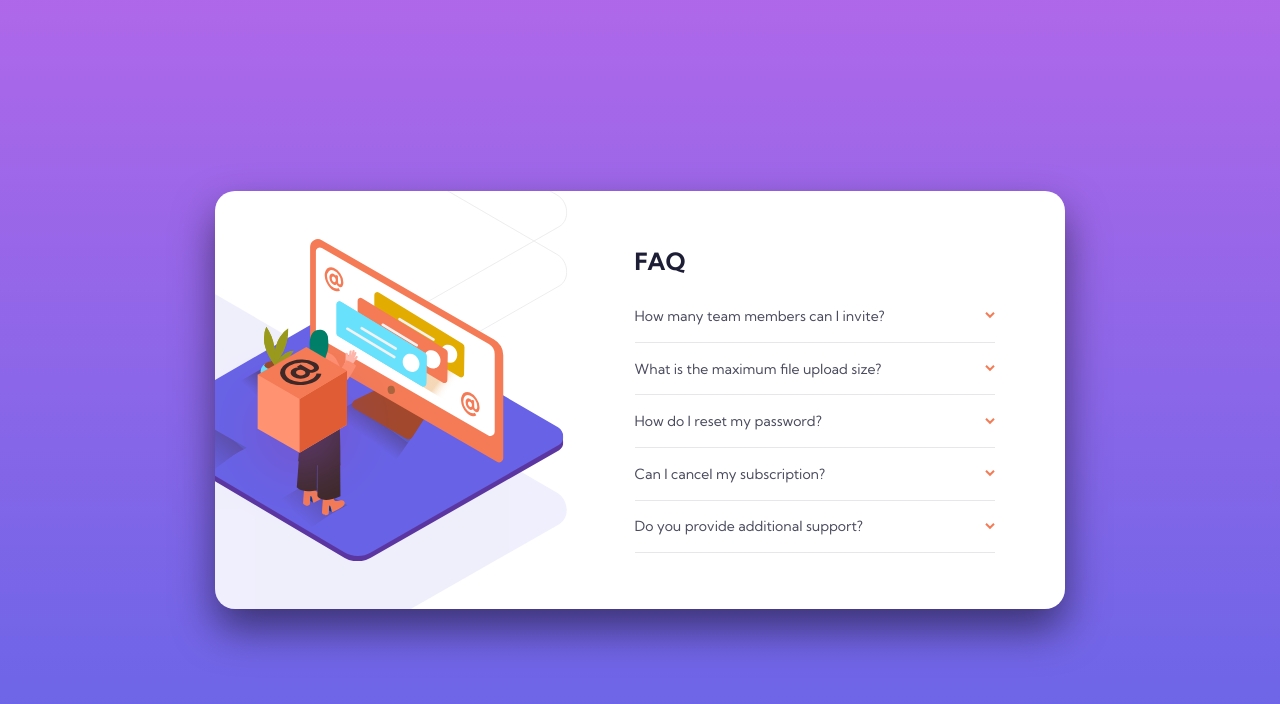
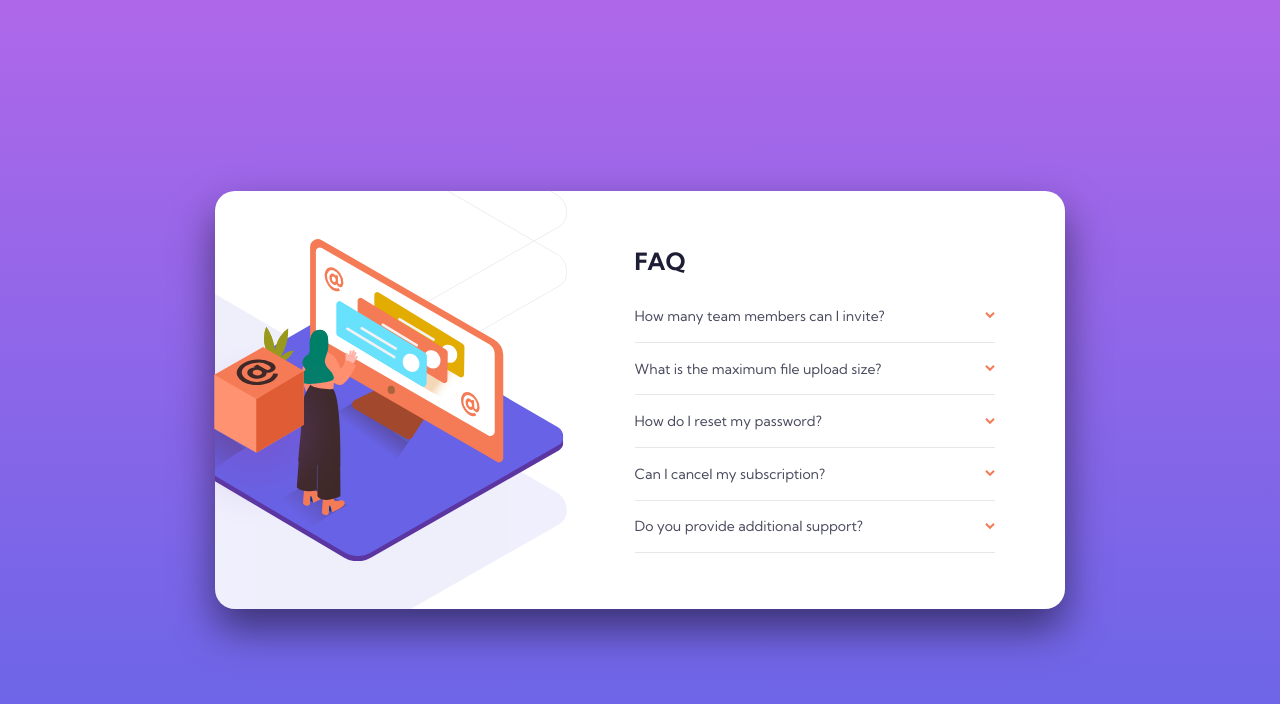
Before and after one commit to Gautham-22/faq-card, a plain HTML site: page index.html in a window 1280 px wide. Drawn offline with Linux system fonts and the light colour scheme.

Commit message:
fixed illustration box style

```diff
--- a/index.js
+++ b/index.js
@@ -32,7 +32,7 @@ function desktopLayout() {
     document.getElementById("illustration").src = "./images/illustration-woman-online-desktop.svg" ;
     document.getElementById("pattern").src = "./images/bg-pattern-desktop.svg";
     if(!document.getElementById("illustration-box-desktop")) {
-        document.querySelector("body").insertAdjacentHTML("beforebegin",illustrationBox) ;
+        document.querySelector(".card").insertAdjacentHTML("beforebegin",illustrationBox) ;
     }
 }
 
--- a/styles.css
+++ b/styles.css
@@ -137,8 +137,8 @@ h1 {
     #illustration-box-desktop {
         position: absolute;
         top: 56%;
-        left: 19%;
-        transform: translate(-19%,-56%);
+        left: -5%;
+        transform: translate(5%,-56%);
         z-index: 2;
     }
     #pattern {
@@ -163,3 +163,36 @@ h1 {
     }
 
 }
+
+@media (min-width: 950px) {
+    #illustration-box-desktop {
+        left: 0%;
+        transform: translate(0%,-56%);
+    }
+
+}
+
+@media (min-width: 1100px) {
+    #illustration-box-desktop {
+        left: 7%;
+        transform: translate(-7%,-56%);
+    }
+
+}
+
+@media (min-width: 1250px) {
+    #illustration-box-desktop {
+        left: 15%;
+        transform: translate(-15%,-56%);
+    }
+
+}
+
+
+@media (min-width: 1350px) {
+    #illustration-box-desktop {
+        left: 19%;
+        transform: translate(-19%,-56%);
+    }
+
+}
```
